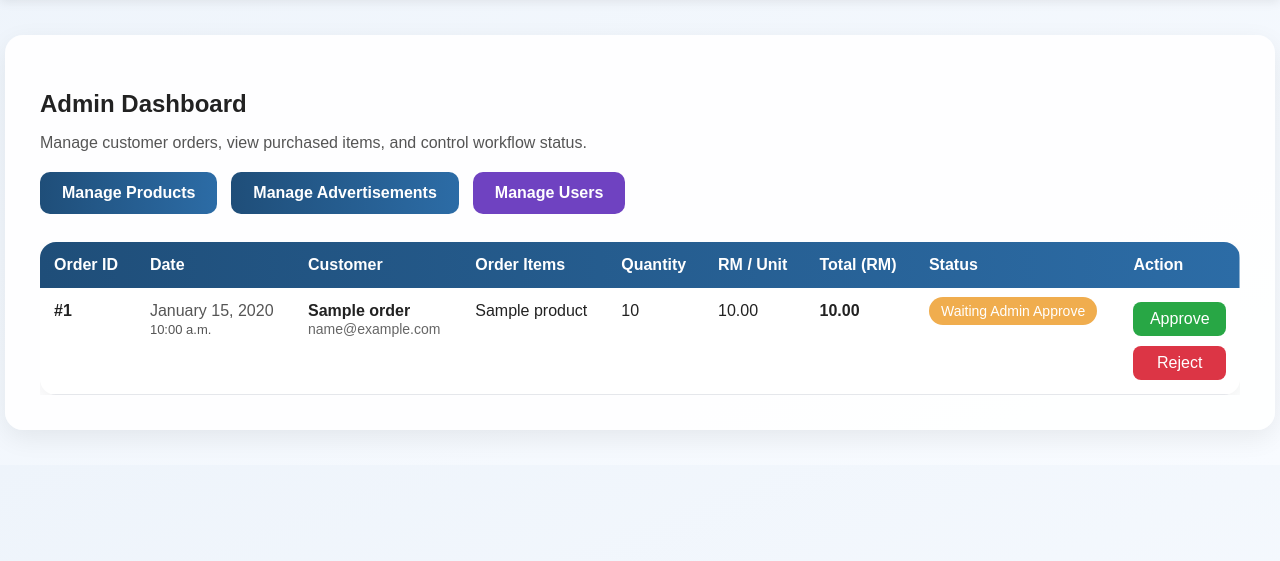
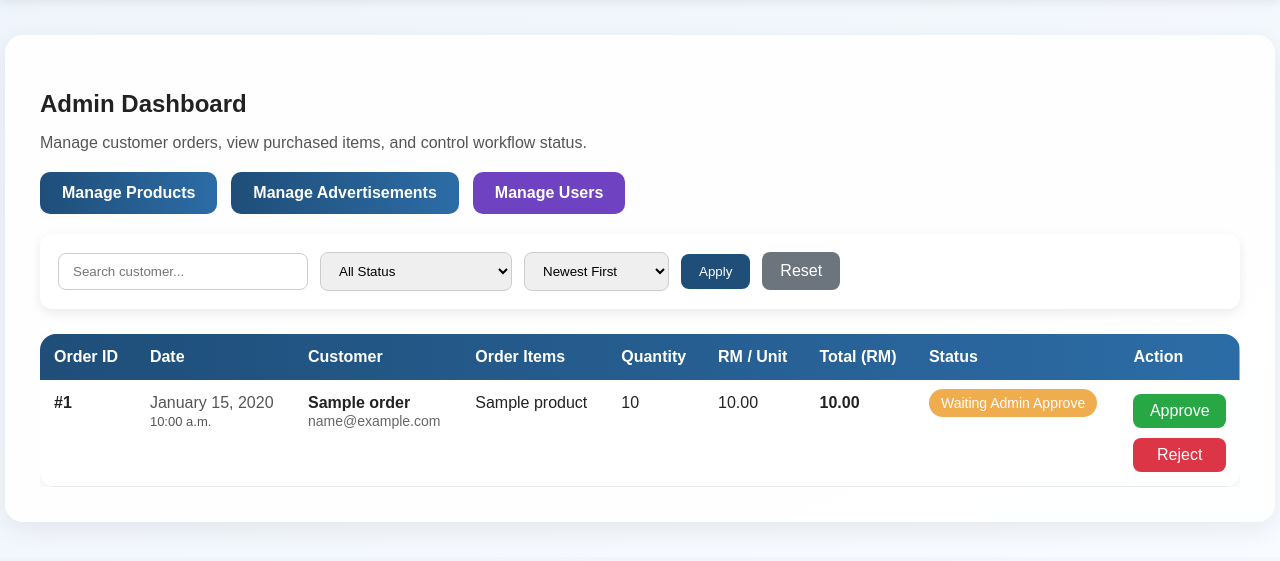
Before and after one commit to kevinonyango254/fyp1-ecommerce-system, a Django app: page /admin-dashboard/ in a window 1280 px wide. Shown: the part 70-631 px from the top of the page. Run offline with Django 5.2, Linux system fonts and the light colour scheme; a user stored in the database is signed in; tables that the repository leaves empty hold one stand-in row (values such as "Sample post").

Commit message:
Update admin dashboard

```diff
--- a/config/settings.py
+++ b/config/settings.py
@@ -121,8 +121,10 @@ EMAIL_HOST = 'smtp.gmail.com'
 EMAIL_PORT = 587
 EMAIL_USE_TLS = True
 
-EMAIL_HOST_USER = 'superadmin254@gmail.com'
-EMAIL_HOST_PASSWORD = 'xqes nwcu puji kdzs'
+import os
+
+EMAIL_HOST_USER = os.environ.get("EMAIL_HOST_USER")
+EMAIL_HOST_PASSWORD = os.environ.get("EMAIL_HOST_PASSWORD")
 
 DEFAULT_FROM_EMAIL = EMAIL_HOST_USER
 
--- a/core/templates/core/admin_dashboard.html
+++ b/core/templates/core/admin_dashboard.html
@@ -6,11 +6,51 @@
 <h2 style="margin-bottom: 10px;">Admin Dashboard</h2>
 <p style="color: #555; margin-bottom: 20px;">Manage customer orders, view purchased items, and control workflow status.</p>
 
-<div style="display: flex; gap: 14px; flex-wrap: wrap; margin-bottom: 28px;">
+<div style="display: flex; gap: 14px; flex-wrap: wrap; margin-bottom: 20px;">
     <a href="/admin-products/" class="btn">Manage Products</a>
     <a href="/admin-advertisements/" class="btn">Manage Advertisements</a>
     <a href="/admin-users/" class="btn" style="background:#6f42c1;">Manage Users</a>
 </div>
+
+<form method="GET"
+      style="display:flex; flex-wrap:wrap; gap:12px; align-items:center; margin-bottom:25px; background:white; padding:18px; border-radius:12px; box-shadow:0 4px 12px rgba(0,0,0,0.08);">
+
+    <input
+        type="text"
+        name="search"
+        value="{{ search }}"
+        placeholder="Search customer..."
+        style="padding:10px 14px; border:1px solid #ccc; border-radius:8px; min-width:220px;">
+
+    <select name="status"
+            style="padding:10px 14px; border:1px solid #ccc; border-radius:8px;">
+        <option value="">All Status</option>
+        <option value="draft" {% if status == "draft" %}selected{% endif %}>Draft</option>
+        <option value="waiting_admin_approve" {% if status == "waiting_admin_approve" %}selected{% endif %}>Waiting Admin Approval</option>
+        <option value="waiting_user_received" {% if status == "waiting_user_received" %}selected{% endif %}>Waiting User Received</option>
+        <option value="finished" {% if status == "finished" %}selected{% endif %}>Finished</option>
+        <option value="rejected" {% if status == "rejected" %}selected{% endif %}>Rejected</option>
+    </select>
+
+    <select name="sort"
+            style="padding:10px 14px; border:1px solid #ccc; border-radius:8px;">
+        <option value="-created_at" {% if sort == "-created_at" %}selected{% endif %}>Newest First</option>
+        <option value="created_at" {% if sort == "created_at" %}selected{% endif %}>Oldest First</option>
+        <option value="-total_amount" {% if sort == "-total_amount" %}selected{% endif %}>Highest Amount</option>
+        <option value="total_amount" {% if sort == "total_amount" %}selected{% endif %}>Lowest Amount</option>
+    </select>
+
+    <button type="submit"
+            style="background:#1f4e79; color:white; border:none; padding:10px 18px; border-radius:8px; cursor:pointer;">
+        Apply
+    </button>
+
+    <a href="/admin-dashboard/"
+       style="background:#6c757d; color:white; padding:10px 18px; border-radius:8px; text-decoration:none;">
+        Reset
+    </a>
+
+</form>
 
 {% if orders %}
     <div style="overflow-x: auto;">
--- a/core/views.py
+++ b/core/views.py
@@ -291,10 +291,41 @@ def admin_dashboard(request):
     if request.user.userprofile.role != 'admin':
         return redirect('home')
 
-    orders = Order.objects.all().order_by('-created_at')
+    orders = Order.objects.all()
+
+    # Search by customer name or email
+    search = request.GET.get('search', '')
+    if search:
+        orders = orders.filter(
+            Q(customer_name__icontains=search) |
+            Q(customer_email__icontains=search)
+        )
+
+    # Filter by order status
+    status = request.GET.get('status', '')
+    if status:
+        orders = orders.filter(status=status)
+
+    # Sort orders
+    sort = request.GET.get('sort', '-created_at')
+
+    allowed_sort_fields = {
+        '-created_at',
+        'created_at',
+        'total_amount',
+        '-total_amount'
+    }
+
+    if sort not in allowed_sort_fields:
+        sort = '-created_at'
+
+    orders = orders.order_by(sort)
 
     return render(request, 'core/admin_dashboard.html', {
-        'orders': orders
+        'orders': orders,
+        'search': search,
+        'status': status,
+        'sort': sort,
     })
 
 
```
